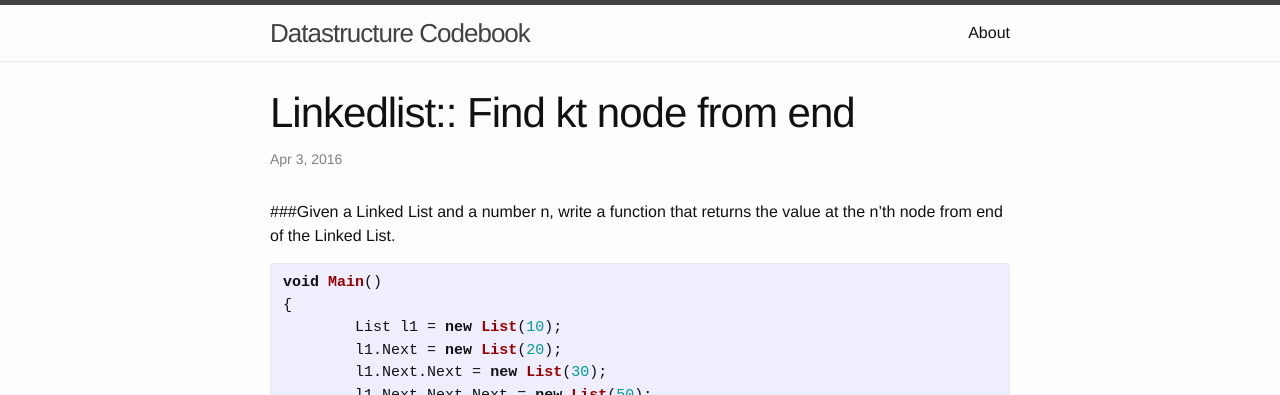
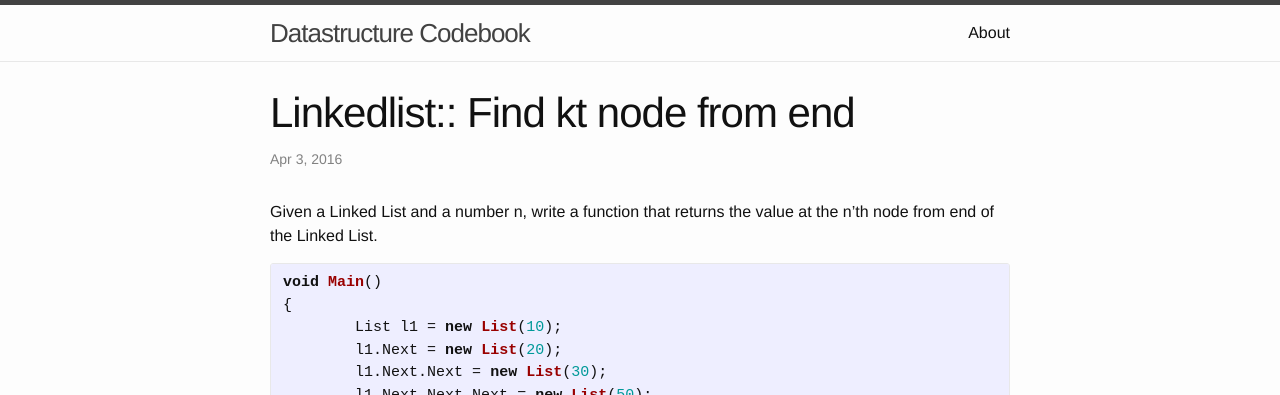
Before and after one commit to dscodebook/dscodebook.github.com, a Jekyll site: the page built from _posts/2016-04-03-KthNode.markdown, in a window 1280 px wide and 900 px high. Shown: the top 395 px of the window. Built offline with Jekyll 4.4.1, drawn with Linux system fonts in a browser that asks for light colours.

```diff
--- a/_posts/2016-04-03-KthNode.markdown
+++ b/_posts/2016-04-03-KthNode.markdown
@@ -4,7 +4,7 @@ title:  "Linkedlist:: Find kt node from end"
 date:   2016-04-03 19:59:20 +0530
 categories: Sorting
 ---
-###Given a Linked List and a number n, write a function that returns the value at the n’th node from end of the Linked List.
+Given a Linked List and a number n, write a function that returns the value at the n’th node from end of the Linked List.
 
 {% highlight csharp %}
 
```
